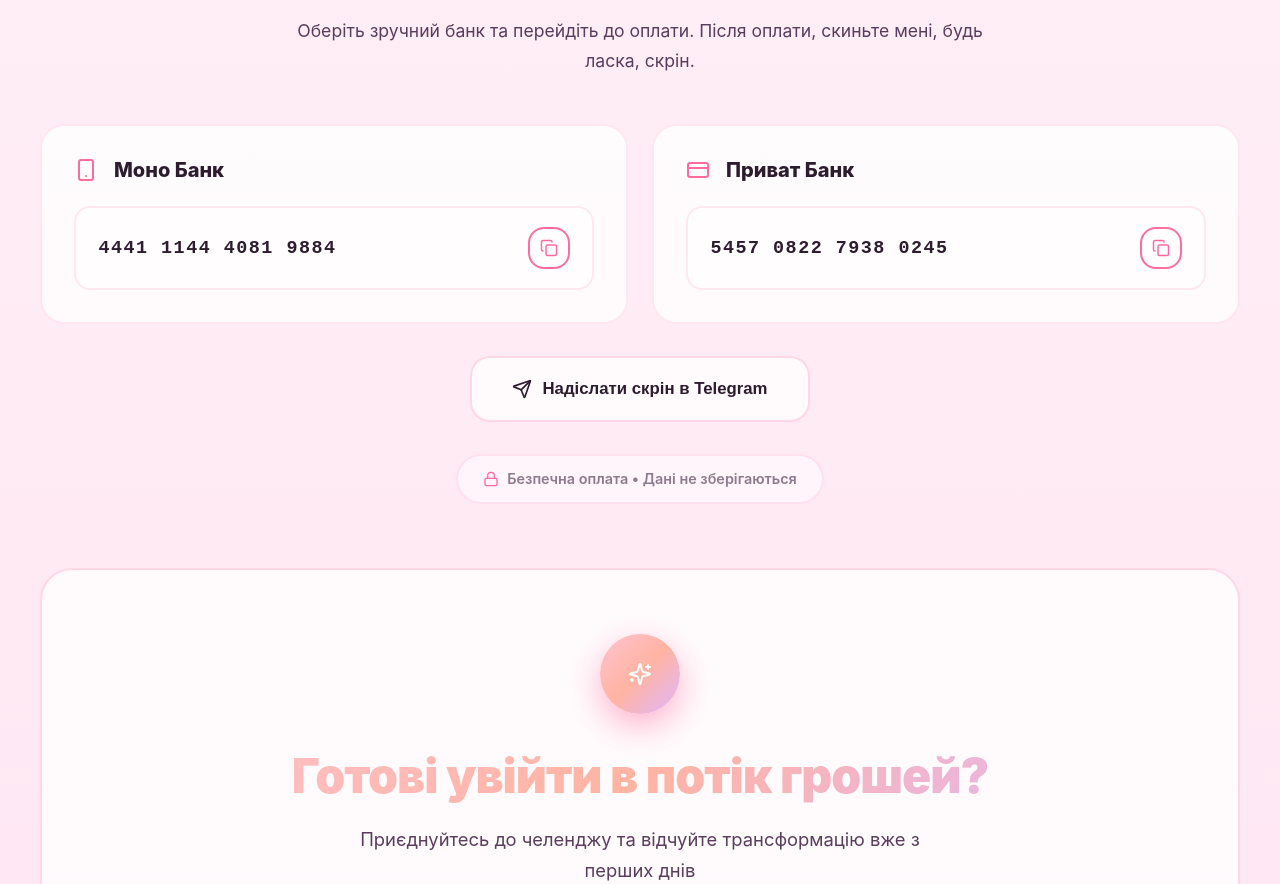
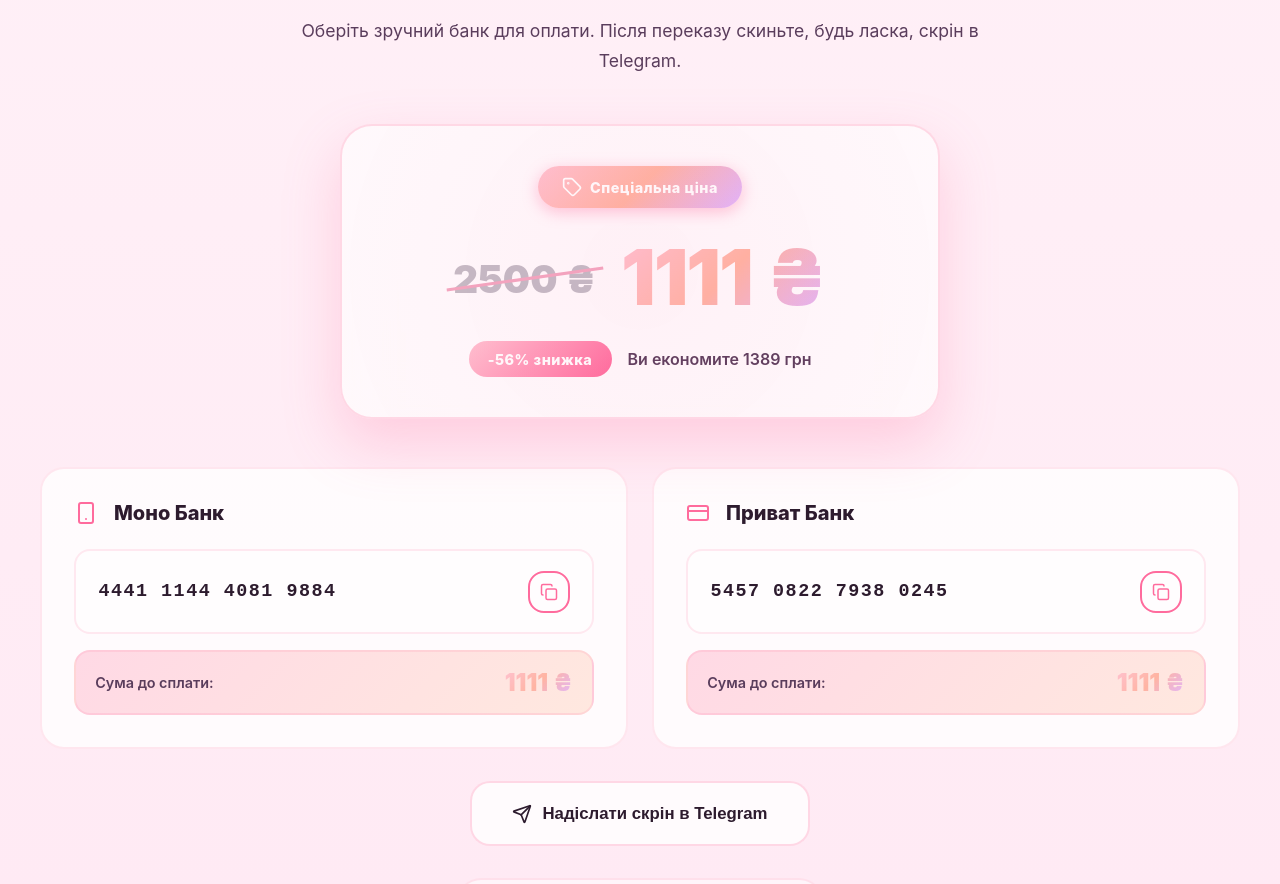
Before and after one commit to Alladdik/lamirage, a React (Create React App) app: page /courses in a window 1280 px wide. Shown: the part 1800-2684 px from the top of the page. Built offline with nearby package versions, Linux system fonts and the light colour scheme.

Commit message:
upd courses1

```diff
--- a/src/components/Courses.js
+++ b/src/components/Courses.js
@@ -13,7 +13,8 @@
   CreditCard,
   Smartphone,
   Send,
-  Lock
+  Lock,
+  Tag
 } from 'lucide-react';
 import './Courses.scss';
 
@@ -228,8 +229,23 @@
 
         <section id="payment" className="payment-section">
           <div className="section-head">
-            <h3>Реквізити для оплати</h3>
-            <p>Оберіть зручний банк та перейдіть до оплати. Після оплати, скиньте мені, будь ласка, скрін.</p>
+            <h3>Приєднатися до челенджу</h3>
+            <p>Оберіть зручний банк для оплати. Після переказу скиньте, будь ласка, скрін в Telegram.</p>
+          </div>
+
+          <div className="price-showcase">
+            <div className="price-badge-top">
+              <Tag size={20} />
+              <span>Спеціальна ціна</span>
+            </div>
+            <div className="price-container">
+              <div className="old-price">2500 ₴</div>
+              <div className="new-price">1111 ₴</div>
+            </div>
+            <div className="price-discount">
+              <span className="discount-badge">-56% знижка</span>
+              <span className="save-text">Ви економите 1389 грн</span>
+            </div>
           </div>
 
           <div className="payment-cards">
@@ -248,6 +264,10 @@
                   {copiedKey === 'mono' ? <Check size={18} /> : <Copy size={18} />}
                 </button>
               </div>
+              <div className="card-amount">
+                <span className="amount-label">Сума до сплати:</span>
+                <span className="amount-value">1111 ₴</span>
+              </div>
             </div>
 
             <div className="payment-card">
@@ -264,6 +284,10 @@
                 >
                   {copiedKey === 'privat' ? <Check size={18} /> : <Copy size={18} />}
                 </button>
+              </div>
+              <div className="card-amount">
+                <span className="amount-label">Сума до сплати:</span>
+                <span className="amount-value">1111 ₴</span>
               </div>
             </div>
           </div>
--- a/src/components/Courses.scss
+++ b/src/components/Courses.scss
@@ -560,6 +560,110 @@
   line-height: 1.7;
 }
 
+.price-showcase {
+  max-width: 600px;
+  margin: 0 auto 3rem;
+  padding: 2.5rem 2rem;
+  background: var(--glass-strong);
+  border: 2px solid var(--border-medium);
+  border-radius: var(--radius-xl);
+  text-align: center;
+  box-shadow: var(--shadow-xl);
+  backdrop-filter: blur(24px);
+  -webkit-backdrop-filter: blur(24px);
+  position: relative;
+  overflow: hidden;
+}
+
+.price-showcase::before {
+  content: '';
+  position: absolute;
+  top: -50%;
+  left: -50%;
+  width: 200%;
+  height: 200%;
+  background: radial-gradient(circle, rgba(255, 107, 157, 0.08) 0%, transparent 70%);
+  pointer-events: none;
+}
+
+.price-badge-top {
+  display: inline-flex;
+  align-items: center;
+  gap: 8px;
+  padding: 0.7rem 1.5rem;
+  background: var(--gradient-luxury);
+  color: white;
+  border-radius: 999px;
+  font-size: 0.9rem;
+  font-weight: 800;
+  letter-spacing: 0.5px;
+  margin-bottom: 2rem;
+  box-shadow: 0 4px 16px rgba(var(--pink-rgb), 0.4);
+}
+
+.price-container {
+  display: flex;
+  align-items: center;
+  justify-content: center;
+  gap: 1.5rem;
+  margin-bottom: 1.5rem;
+  flex-wrap: wrap;
+}
+
+.old-price {
+  font-size: clamp(1.8rem, 3vw, 2.5rem);
+  font-weight: 900;
+  color: var(--text-muted);
+  position: relative;
+  opacity: 0.5;
+}
+
+.old-price::after {
+  content: '';
+  position: absolute;
+  left: -5%;
+  right: -5%;
+  top: 50%;
+  height: 3px;
+  background: var(--pink-dark);
+  transform: translateY(-50%) rotate(-8deg);
+}
+
+.new-price {
+  font-size: clamp(3rem, 6vw, 5rem);
+  font-weight: 900;
+  background: var(--gradient-luxury);
+  -webkit-background-clip: text;
+  -webkit-text-fill-color: transparent;
+  background-clip: text;
+  letter-spacing: -2px;
+  line-height: 1;
+}
+
+.price-discount {
+  display: flex;
+  align-items: center;
+  justify-content: center;
+  gap: 1rem;
+  flex-wrap: wrap;
+}
+
+.discount-badge {
+  padding: 0.6rem 1.2rem;
+  background: var(--gradient-pink);
+  color: white;
+  border-radius: 999px;
+  font-size: 0.9rem;
+  font-weight: 800;
+  letter-spacing: 0.5px;
+}
+
+.save-text {
+  font-size: 1rem;
+  color: var(--text-secondary);
+  font-weight: 600;
+}
+
 .payment-cards {
   display: grid;
   grid-template-columns: repeat(auto-fit, minmax(300px, 1fr));
@@ -608,6 +712,7 @@
   background: var(--glass-light);
   border: 2px solid var(--border-subtle);
   border-radius: var(--radius-sm);
+  margin-bottom: 1rem;
 }
 
 .card-number {
@@ -645,6 +750,31 @@
   background: var(--pink);
   color: white;
   border-color: var(--pink);
+}
+
+.card-amount {
+  display: flex;
+  align-items: center;
+  justify-content: space-between;
+  padding: 1rem 1.2rem;
+  background: var(--gradient-soft);
+  border: 2px solid var(--border-subtle);
+  border-radius: var(--radius-sm);
+}
+
+.amount-label {
+  font-size: 0.9rem;
+  color: var(--text-secondary);
+  font-weight: 600;
+}
+
+.amount-value {
+  font-size: 1.5rem;
+  font-weight: 900;
+  background: var(--gradient-luxury);
+  -webkit-background-clip: text;
+  -webkit-text-fill-color: transparent;
+  background-clip: text;
 }
 
 .telegram-action {
@@ -844,6 +974,14 @@
   .about-section {
     padding: 2.5rem 2rem;
   }
+
+  .price-showcase {
+    padding: 2rem 1.5rem;
+  }
+
+  .price-container {
+    gap: 1rem;
+  }
 }
 
 @media (max-width: 480px) {
@@ -900,6 +1038,41 @@
   .about-section {
     padding: 2rem 1.5rem;
   }
+
+  .price-showcase {
+    padding: 1.8rem 1.2rem;
+  }
+
+  .price-badge-top {
+    font-size: 0.8rem;
+    padding: 0.6rem 1.2rem;
+  }
+
+  .old-price {
+    font-size: 1.5rem;
+  }
+
+  .new-price {
+    font-size: 2.5rem;
+  }
+
+  .price-discount {
+    flex-direction: column;
+    gap: 0.5rem;
+  }
+
+  .discount-badge {
+    font-size: 0.8rem;
+    padding: 0.5rem 1rem;
+  }
+
+  .save-text {
+    font-size: 0.9rem;
+  }
+
+  .amount-value {
+    font-size: 1.3rem;
+  }
 }
 
 @media (prefers-reduced-motion: reduce) {
```
